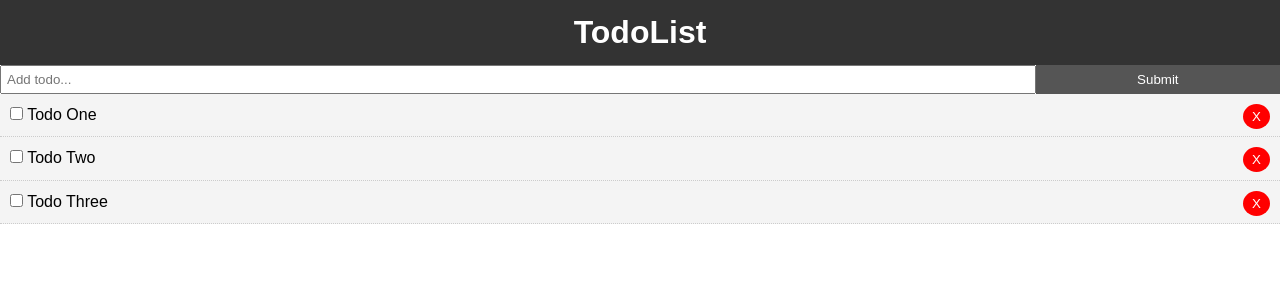
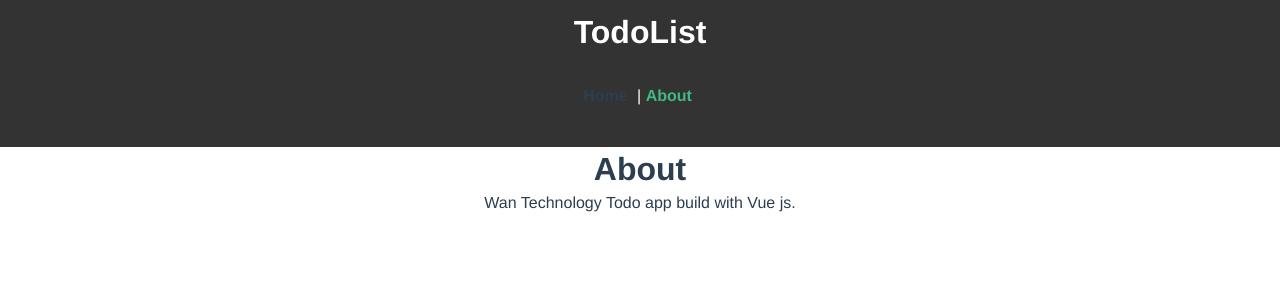
Before and after one commit to awantech-io/vue-todos, a Vue app: page /about in a window 1280 px wide. Shown: the top 300 px of the page. Built offline with nearby package versions, Linux system fonts and the light colour scheme.

Commit message:
add router, home page, about page

```diff
--- a/package.json
+++ b/package.json
@@ -8,13 +8,16 @@
     "lint": "vue-cli-service lint"
   },
   "dependencies": {
+    "axios": "^0.20.0",
     "core-js": "^3.6.5",
     "uuid": "^8.3.0",
-    "vue": "^2.6.11"
+    "vue": "^2.6.11",
+    "vue-router": "^3.2.0"
   },
   "devDependencies": {
     "@vue/cli-plugin-babel": "~4.5.0",
     "@vue/cli-plugin-eslint": "~4.5.0",
+    "@vue/cli-plugin-router": "^4.5.6",
     "@vue/cli-service": "~4.5.0",
     "babel-eslint": "^10.1.0",
     "eslint": "^6.7.2",
--- a/src/App.vue
+++ b/src/App.vue
@@ -1,80 +1,38 @@
 <template>
   <div id="app">
   <Header />
-    <AddTodo v-on:add-todo="addTodo" />
-    <Todos v-bind:todos="todos" v-on:del-todo="deleteTodo" />
+    <router-view/>
   </div>
 </template>
 
 <script>
 import Header from './components/layout/Header';
-import Todos from './components/Todos';
-import AddTodo from './components/AddTodo';
 export default {
-  name: 'App',
-  components: {
-    Header,
-    Todos,
-    AddTodo
-
-  },
-
-  data(){
-    return {
-      todos: [
-        {
-          id:1,
-          title:"Todo One",
-          completed:false
-        },
-        {
-          id:2,
-          title:"Todo Two",
-          completed:false
-        },
-        {
-          id:3,
-          title:"Todo Three",
-          completed:false
-        }
-      ]
-    }
-  },
-
-  methods:{
-    deleteTodo(id) {
-      this.todos = this.todos.filter( todo => todo.id !== id );
-    },
-
-    addTodo(newTodo) {
-      this.todos = [...this.todos, newTodo];
-    }
+  name:"app",
+  components:{
+    Header
   }
 }
 </script>
-
 <style>
-  * {
-    box-sizing: border-box;
-    margin: 0;
-    padding: 0;
+#app {
+  font-family: Avenir, Helvetica, Arial, sans-serif;
+  -webkit-font-smoothing: antialiased;
+  -moz-osx-font-smoothing: grayscale;
+  text-align: center;
+  color: #2c3e50;
 }
 
-  body {
-    font-family: Arial, Helvetica, sans-serif;
-    line-height: 1.4;
+#nav {
+  padding: 30px;
 }
 
-  .btn {
-    display: inline-block;
-    border: none;
-    background: #555;
-    color: #fff;
-    padding: 7px 20px;
-    cursor: pointer;
+#nav a {
+  font-weight: bold;
+  color: #2c3e50;
 }
 
-  .btn:hover {
-    background: #666;
+#nav a.router-link-exact-active {
+  color: #42b983;
 }
 </style>
--- a/src/components/AddTodo.vue
+++ b/src/components/AddTodo.vue
@@ -7,7 +7,7 @@
 </div>
 </template>
 <script>
-import { v4 as uuidv4 } from 'uuid';
+//import { v4 as uuidv4 } from 'uuid';
 export default {
     name:'AddTodo',
     data() {
@@ -20,7 +20,7 @@ export default {
         addTodo(e){
             e.preventDefault();
             const newTodo = {
-            id: uuidv4(),
+            //id: uuidv4(),
             title: this.title,
             completed:false
             }
--- a/src/components/layout/Header.vue
+++ b/src/components/layout/Header.vue
@@ -1,6 +1,13 @@
 <template>
   <header class="header">
     <h1>TodoList</h1>
+
+    <div id="nav">
+      <router-link to="/">Home</router-link> |
+      <router-link to="/about">About</router-link>
+    </div>
+
+
   </header>
 
 </template>
--- a/src/main.js
+++ b/src/main.js
@@ -1,8 +1,10 @@
 import Vue from 'vue'
 import App from './App.vue'
+import router from './router'
 
 Vue.config.productionTip = false
 
 new Vue({
-  render: h => h(App),
+  router,
+  render: h => h(App)
 }).$mount('#app')
--- /dev/null
+++ b/src/router/index.js
@@ -0,0 +1,29 @@
+import Vue from 'vue'
+import VueRouter from 'vue-router'
+import Home from '../views/Home.vue'
+
+Vue.use(VueRouter)
+
+const routes = [
+  {
+    path: '/',
+    name: 'Home',
+    component: Home
+  },
+  {
+    path: '/about',
+    name: 'About',
+    // route level code-splitting
+    // this generates a separate chunk (about.[hash].js) for this route
+    // which is lazy-loaded when the route is visited.
+    component: () => import(/* webpackChunkName: "about" */ '../views/About.vue')
+  }
+]
+
+const router = new VueRouter({
+  mode: 'history',
+  base: process.env.BASE_URL,
+  routes
+})
+
+export default router
--- /dev/null
+++ b/src/views/About.vue
@@ -0,0 +1,6 @@
+<template>
+  <div class="about">
+    <h1>About</h1>
+    <p>Wan Technology Todo app build with Vue js.</p>
+  </div>
+</template>
--- /dev/null
+++ b/src/views/Home.vue
@@ -0,0 +1,92 @@
+<template>
+  <div id="app">
+    <AddTodo v-on:add-todo="addTodo" />
+    <Todos v-bind:todos="todos" v-on:del-todo="deleteTodo" />
+  </div>
+</template>
+
+<script>
+import Todos from '../components/Todos';
+import AddTodo from '../components/AddTodo';
+import axios from 'axios';
+export default {
+  name: 'Home',
+  components: {
+    Todos,
+    AddTodo
+
+  },
+
+  data(){
+    return {
+      todos: []
+    }
+  },
+
+  methods:{
+
+    // deleteTodo(id) {
+    //   this.todos = this.todos.filter( todo => todo.id !== id );
+    // },
+
+    deleteTodo(id) {
+      axios.delete(`https://jsonplaceholder.typicode.com/todos/${id}`)
+      .then(res => this.todos = this.todos.filter(todo => todo.id !== id, res.data))
+      .catch(err => console.log(err));
+    },
+
+    // addTodo(newTodo) {
+    //   this.todos = [...this.todos, newTodo];
+    // }
+
+    addTodo(newTodo) {
+      const { title, completed } = newTodo;
+
+      // post the new todos to json api
+      axios.post('https://jsonplaceholder.typicode.com/todos',
+      {
+        title,
+        completed
+      })
+      .then( res => this.todos = [...this.todos, res.data])
+      .catch(err => console.log(err));
+
+    }
+
+  },
+
+    // method for http request json placeholder
+    created(){
+      axios.get('https://jsonplaceholder.typicode.com/posts?_limit=5')
+      .then( res => this.todos = res.data)
+      .catch(err => console.log(err));
+      //console.log(this.todos);
+    }
+}
+</script>
+
+<style>
+  * {
+    box-sizing: border-box;
+    margin: 0;
+    padding: 0;
+  }
+
+  body {
+    font-family: Arial, Helvetica, sans-serif;
+    line-height: 1.4;
+  }
+
+  .btn {
+    display: inline-block;
+    border: none;
+    background: #555;
+    color: #fff;
+    padding: 7px 20px;
+    cursor: pointer;
+  }
+
+  .btn:hover {
+    background: #666;
+  }
+</style>
```
Also changed, not shown: 1 other file (tests, documents, lock files or other folders). Lines whose indentation alone changed are shown as unchanged.
